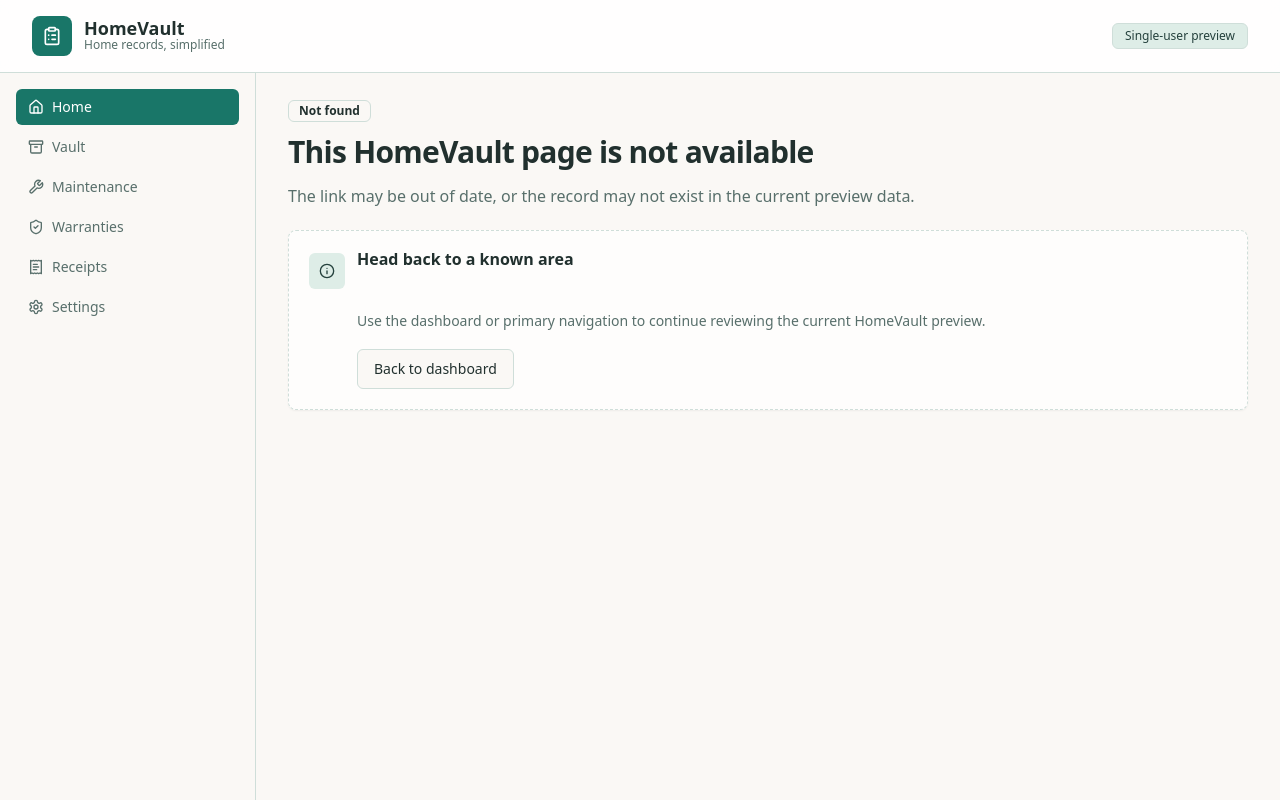
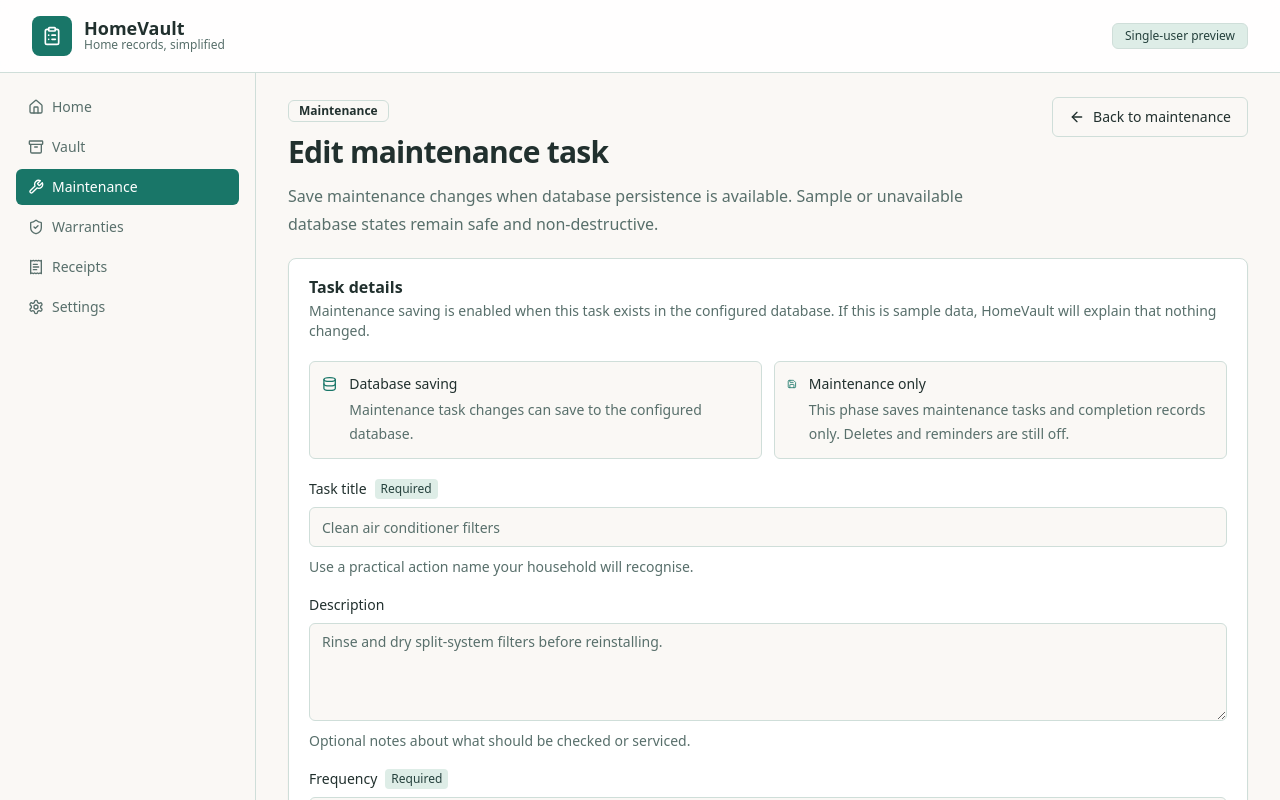
Before and after one commit to LatinMaestro/HomeVault, a Next.js app: page /maintenance/1/edit in a window 1280 px wide. Before the commit this address had no page. Shown: the top 800 px of the page. Built offline with nearby package versions, Linux system fonts and the light colour scheme; no server answers; the database is empty.

Commit message:
Add maintenance edit page

```diff
--- /dev/null
+++ b/src/app/maintenance/[taskId]/edit/page.tsx
@@ -0,0 +1,46 @@
+import type { Metadata } from "next";
+
+import { updateMaintenanceTaskAction } from "@/app/maintenance/actions";
+import { AppShell } from "@/components/app-shell";
+import { BackLinkButton } from "@/components/back-link-button";
+import { MaintenanceTaskForm } from "@/components/maintenance-form";
+import { PageHeader } from "@/components/page-header";
+import { getMaintenanceTask } from "@/lib/home-data";
+import { getMaintenanceTaskEditShellFields } from "@/lib/shell-form-fields";
+
+export const metadata: Metadata = {
+  title: "Edit Maintenance Task",
+  description: "Edit a HomeVault maintenance task when database persistence is configured.",
+};
+
+export const dynamic = "force-dynamic";
+
+export default async function EditMaintenanceTaskPage({
+  params,
+}: {
+  params: Promise<{ taskId: string }>;
+}) {
+  const { taskId } = await params;
+  const task = await getMaintenanceTask(taskId);
+  const updateAction = updateMaintenanceTaskAction.bind(null, taskId);
+
+  return (
+    <AppShell activeSection="Maintenance">
+      <section className="space-y-5">
+        <PageHeader
+          eyebrow="Maintenance"
+          title={`Edit ${task.data?.title ?? "maintenance task"}`}
+          description="Save maintenance changes when database persistence is available. Sample or unavailable database states remain safe and non-destructive."
+          action={<BackLinkButton href="/maintenance">Back to maintenance</BackLinkButton>}
+        />
+        <MaintenanceTaskForm
+          title="Task details"
+          description="Maintenance saving is enabled when this task exists in the configured database. If this is sample data, HomeVault will explain that nothing changed."
+          fields={getMaintenanceTaskEditShellFields(task.data)}
+          action={updateAction}
+          databaseConfigured={Boolean(process.env.DATABASE_URL)}
+        />
+      </section>
+    </AppShell>
+  );
+}
```
